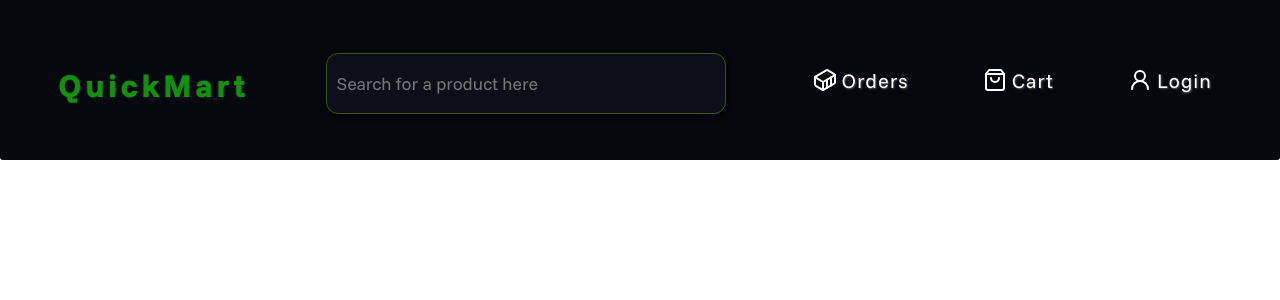
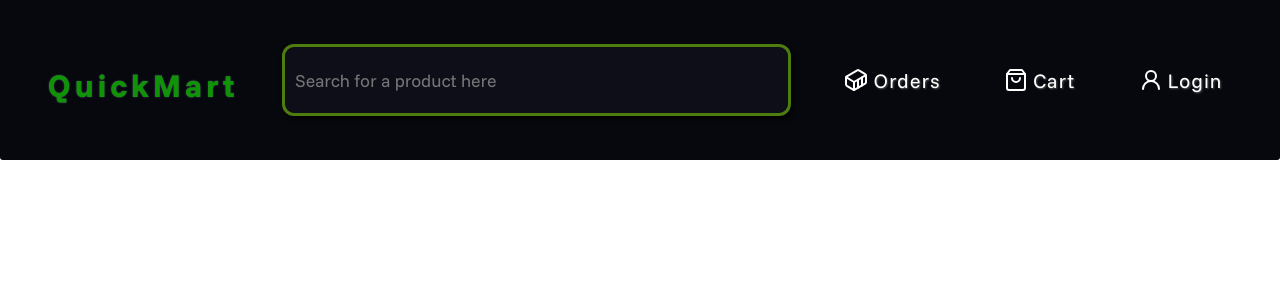
Before and after one commit to yash-882/E_Commerce-1, a React (Vite) app: page / in a window 1280 px wide. Shown: the top 300 px of the page. Built offline with nearby package versions, Linux system fonts and the light colour scheme.

Commit message:
Edited styles of search bar for improved interface and added styles for search icon

```diff
--- a/src/App.css
+++ b/src/App.css
@@ -45,39 +45,42 @@
 
       background-color: rgba(255, 255, 255, 0.2);
       /* border:1px rgb(3, 3, 94) solid; */
-      box-shadow: 0px 0px 3px rgb(4, 0, 255);
+      box-shadow: 0px 0px 3px rgb(68, 67, 168);
 
   }
 
   /* Search bar container */
   #search-bar-div{
     display: flex;
-    align-items: end;
-    justify-content: center;
-    width:35%;
-    height:42%;
+    align-items: center;
+    justify-content: space-evenly;
+    background-color: rgb(14, 14, 25);
+    height:45%;
+    width: 40%;
+    border: #4d7c0f solid 3px;
+    border-radius: 12px;
+    box-shadow: 2px 2px 5px black;
   }
 
   /* Search bar */
   #search-bar{
-    height: 90%;
-    width: 90%;
+    height: 100%;
+    width: 100%;
     font-size: 1.1rem;
     padding: 0px 10px;
     outline: none;
-    border-radius: 0px;
     outline: none;
     /* box-shadow: 0px 0px 2px rgb(0, 0, 0); */
+    background-color: rgb(14, 14, 25);
     border-radius: 12px;
-    background-color: rgb(14, 14, 25);
-    border:rgb(51, 88, 0) 1px solid;
     color: white;
-    box-shadow: 2px 2px 5px black;
+    /* box-shadow: 2px 2px 5px black; */
+    border: none
   }
 
     /* search icon */
     .search-icon{
-     outline: none;
+     padding-left: 3px;
     }
 
   /* Navigation bar's option icons */
```
